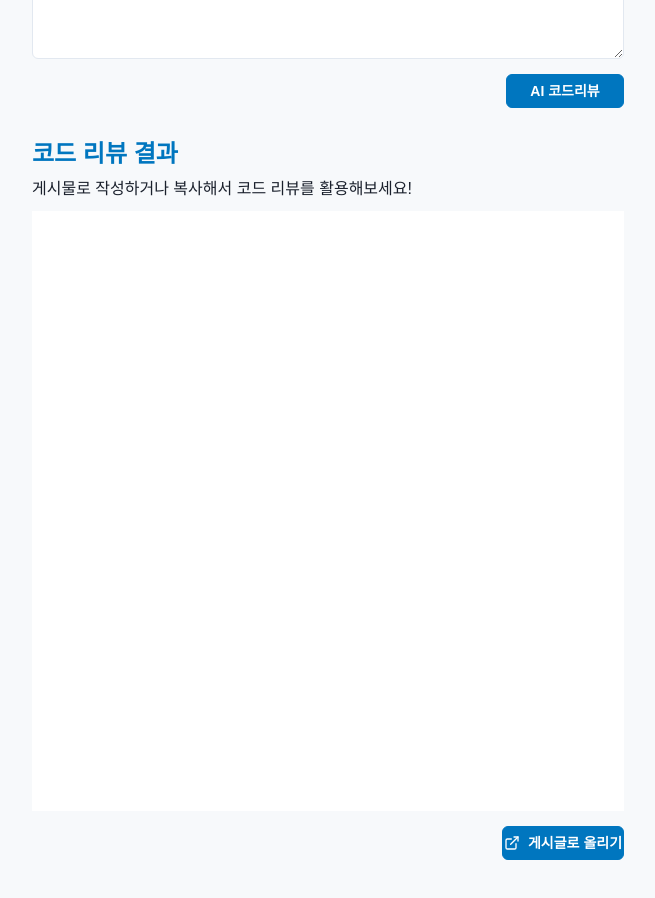
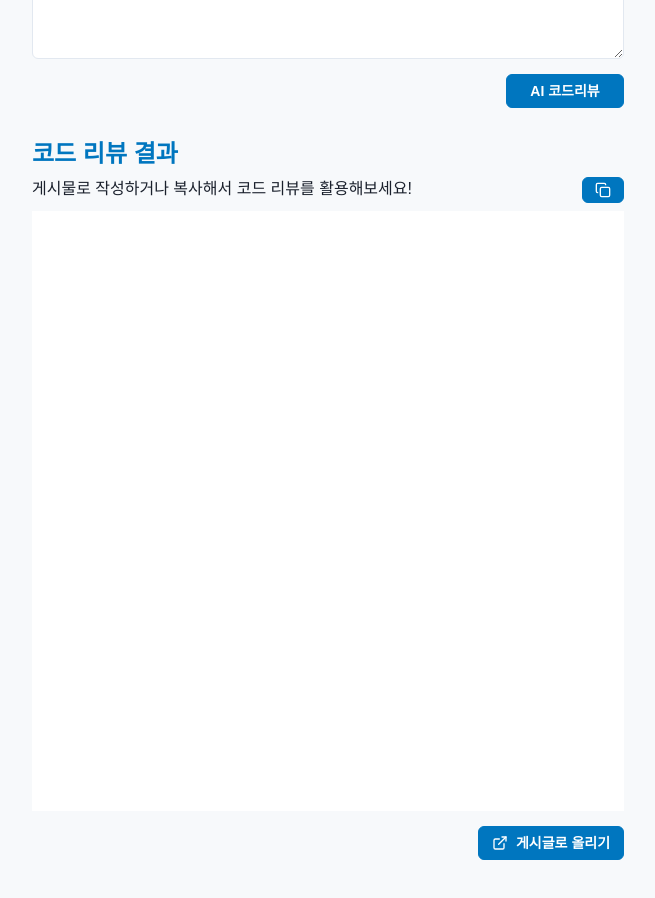
Before and after one commit to six-goguma/Algo-Hive-FE, a React (Vite) app: page /code-review in a window 1280 px wide. Shown: the part 740-1638 px from the top of the page, without its empty margins (312-967 px from the left). Built offline with nearby package versions, Linux system fonts and the light colour scheme; a web font is replaced by a local one.

Commit message:
feat(mypage): CodeInputBox, ReviewResult 컴포넌트 분리

```diff
--- /dev/null
+++ b/src/pages/code-review/components/codeinput/CodeInputBox.tsx
@@ -0,0 +1,25 @@
+import { Flex, Text, Textarea, Button } from '@chakra-ui/react';
+
+export const CodeInputBox = () => {
+  return (
+    <Flex direction='column' w='full' mt='60px' gap='5px'>
+      <Text w='full' textAlign='left' color='custom.blue' fontSize='24px' fontWeight='Bold'>
+        코드 작성하기
+      </Text>
+      <Text w='full' textAlign='left' fontSize='16px' mb='5px'>
+        리뷰하고 싶은 코드를 입력해주세요. 코드 리뷰 결과는 Markdown 언어로 제공됩니다.
+      </Text>
+      <Textarea bg='white' color='black' w='full' h='600px' placeholder='코드를 입력해 주세요.' />
+      <Button
+        colorScheme='custom.blue'
+        w='96px'
+        h='32px'
+        mt='10px'
+        fontSize='14px'
+        alignSelf='flex-end'
+      >
+        AI 코드리뷰
+      </Button>
+    </Flex>
+  );
+};
--- /dev/null
+++ b/src/pages/code-review/components/codeinput/index.ts
@@ -0,0 +1 @@
+export { CodeInputBox } from './CodeInputBox';
--- a/src/pages/code-review/components/index.ts
+++ b/src/pages/code-review/components/index.ts
@@ -0,0 +1,2 @@
+export * from './codeinput';
+export * from './result';
--- /dev/null
+++ b/src/pages/code-review/components/result/ReviewResult.tsx
@@ -0,0 +1,31 @@
+import { Flex, Text, Button, Box, IconButton } from '@chakra-ui/react';
+
+import { ExternalLink, Copy } from 'lucide-react';
+
+export const ReviewResult = () => {
+  return (
+    <Flex direction='column' w='full' mt='28px' gap='5px'>
+      <Text w='full' textAlign='left' color='custom.blue' fontSize='24px' fontWeight='Bold'>
+        코드 리뷰 결과
+      </Text>
+      <Flex>
+        <Text w='full' textAlign='left' fontSize='16px' mb='5px'>
+          게시물로 작성하거나 복사해서 코드 리뷰를 활용해보세요!
+        </Text>
+        <IconButton aria-label='copy' boxSize='24px' icon={<Copy size={16} />}></IconButton>
+      </Flex>
+      <Box bg='white' color='black' w='full' h='600px' />
+      <Button
+        leftIcon={<ExternalLink size={16} />}
+        colorScheme='custom.blue'
+        w='124px'
+        h='32px'
+        mt='10px'
+        fontSize='14px'
+        alignSelf='flex-end'
+      >
+        게시글로 올리기
+      </Button>
+    </Flex>
+  );
+};
--- /dev/null
+++ b/src/pages/code-review/components/result/index.ts
@@ -0,0 +1 @@
+export { ReviewResult } from './ReviewResult';
--- a/src/pages/code-review/ui/CodeReviewPage.tsx
+++ b/src/pages/code-review/ui/CodeReviewPage.tsx
@@ -1,56 +1,13 @@
-import { Flex, Text, Textarea, Button, Box } from '@chakra-ui/react';
+import { Flex } from '@chakra-ui/react';
 
-import { ExternalLink } from 'lucide-react';
+import { CodeInputBox, ReviewResult } from '../components';
 
 export const CodeReviewPage = () => {
   return (
     <Flex w='full' justify='center' overflow={{ base: 'scroll', sm: 'hidden' }}>
       <Flex w='80%' flexDir='column' align='center' mb='100px'>
-        <Flex direction='column' w='full' mt='60px' gap='5px'>
-          <Text w='full' textAlign='left' color='custom.blue' fontSize='24px' fontWeight='Bold'>
-            코드 작성하기
-          </Text>
-          <Text w='full' textAlign='left' fontSize='16px' mb='5px'>
-            리뷰하고 싶은 코드를 입력해주세요. 코드 리뷰 결과는 Markdown 언어로 제공됩니다.
-          </Text>
-          <Textarea
-            bg='white'
-            color='black'
-            w='full'
-            h='600px'
-            placeholder='코드를 입력해 주세요.'
-          />
-          <Button
-            colorScheme='custom.blue'
-            w='96px'
-            h='32px'
-            mt='10px'
-            fontSize='14px'
-            alignSelf='flex-end'
-          >
-            AI 코드리뷰
-          </Button>
-        </Flex>
-        <Flex direction='column' w='full' mt='28px' gap='5px'>
-          <Text w='full' textAlign='left' color='custom.blue' fontSize='24px' fontWeight='Bold'>
-            코드 리뷰 결과
-          </Text>
-          <Text w='full' textAlign='left' fontSize='16px' mb='5px'>
-            게시물로 작성하거나 복사해서 코드 리뷰를 활용해보세요!
-          </Text>
-          <Box bg='white' color='black' w='full' h='600px' />
-          <Button
-            leftIcon={<ExternalLink size={16} />}
-            colorScheme='custom.blue'
-            w='100px'
-            h='32px'
-            mt='10px'
-            fontSize='14px'
-            alignSelf='flex-end'
-          >
-            게시글로 올리기
-          </Button>
-        </Flex>
+        <CodeInputBox />
+        <ReviewResult />
       </Flex>
     </Flex>
   );
```
